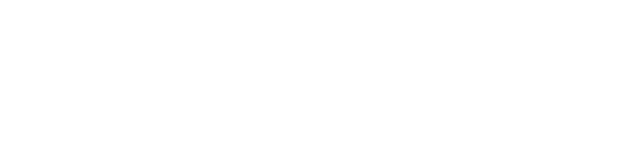
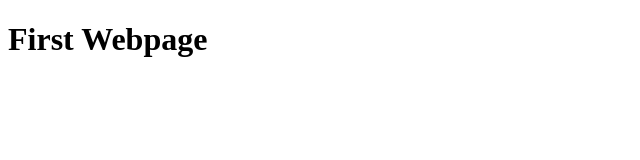
Before and after one commit to ayubbasha53/Remote-booking, a plain HTML site: page index.html in a window 1280 px wide. Shown: the whole page, without its empty margins (0-640 px from the left). Drawn offline with Linux system fonts and the light colour scheme.

Commit message:
H1 added

```diff
--- a/index.html
+++ b/index.html
@@ -5,5 +5,7 @@
     <meta name="viewport" content="width=device-width, initial-scale=1.0" />
     <title>Document</title>
   </head>
-  <body></body>
+  <body>
+    <h1>First Webpage</h1>
+  </body>
 </html>
```
